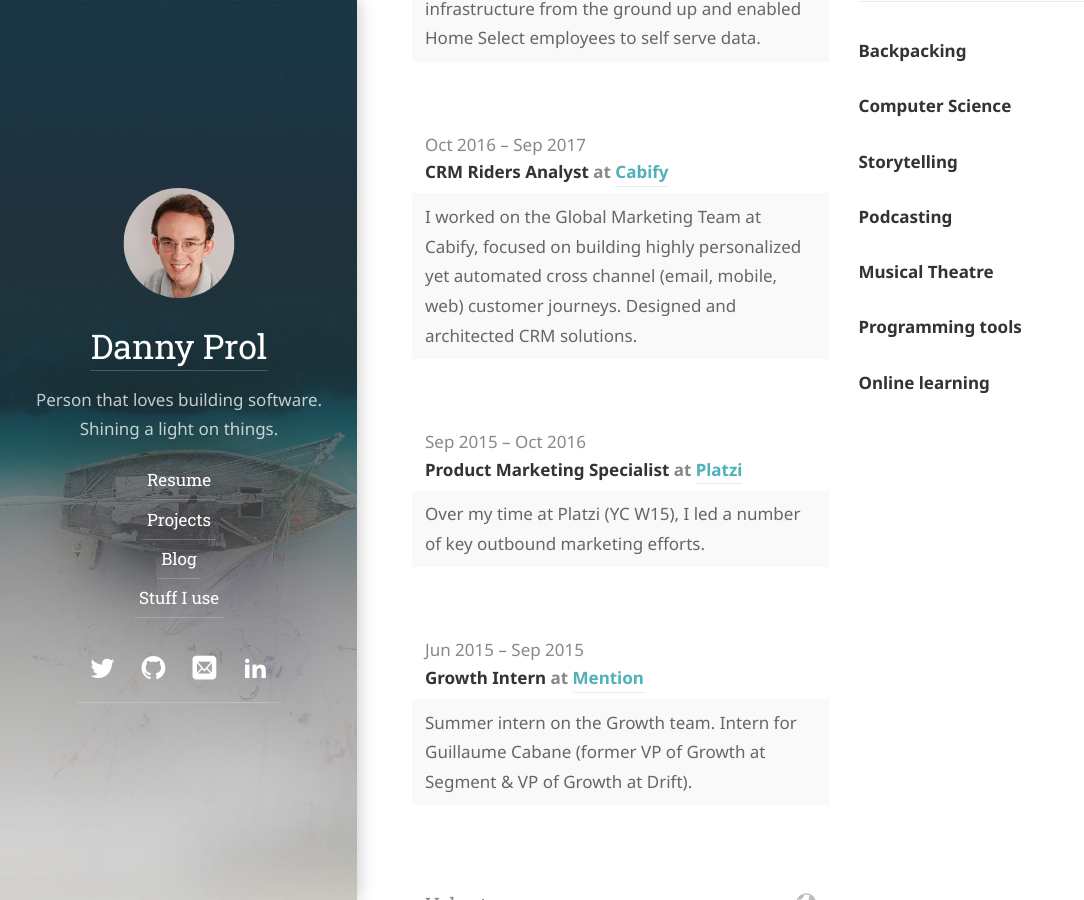
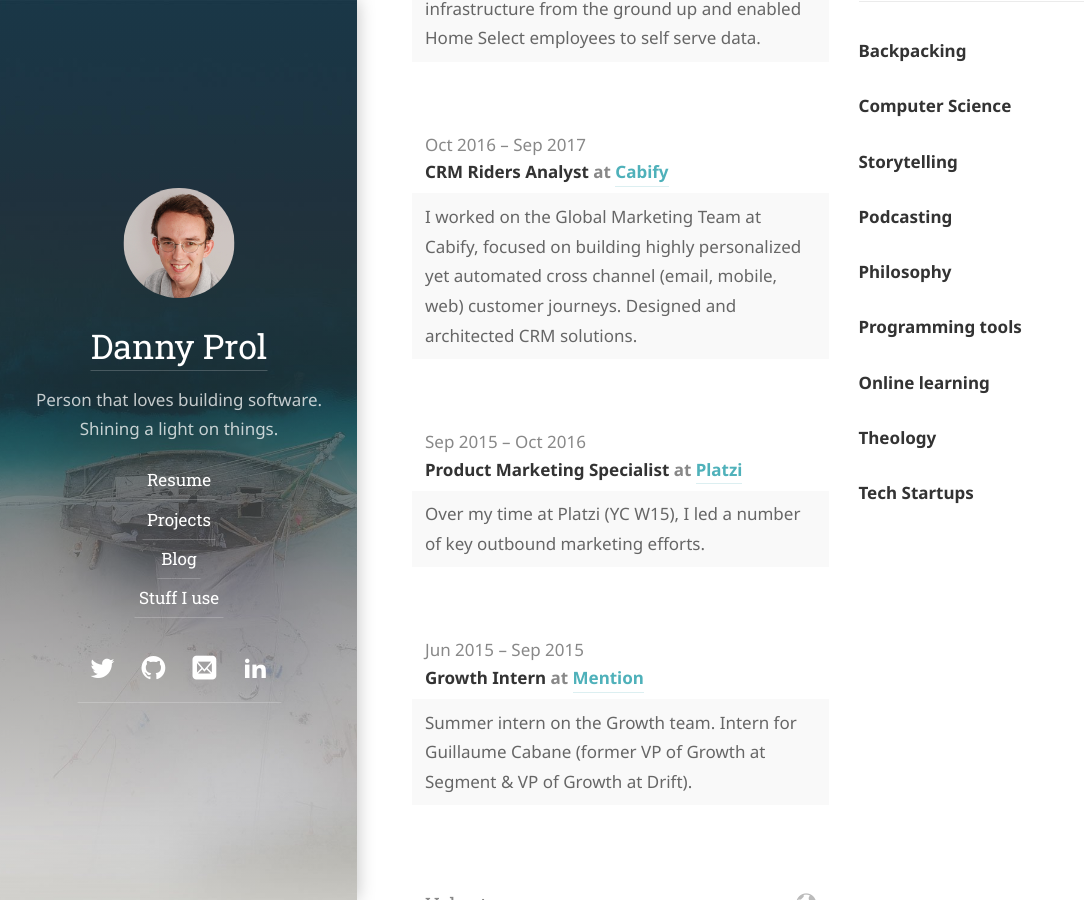
Before and after one commit to dprol/dprol.github.io, a Jekyll site: the page built from resume.md, in a window 1280 px wide and 900 px high, scrolled down 1519 px. Shown: the whole window, without its empty margins (0-1084 px from the left). Built offline with Jekyll 4.4.1, drawn with Linux system fonts in a browser that asks for light colours; some web fonts are replaced.

Commit message:
Update resume.yml

```diff
--- a/_data/resume.yml
+++ b/_data/resume.yml
@@ -132,6 +132,8 @@ interests:
   - name: "Computer Science"
   - name: "Storytelling"
   - name: "Podcasting"
-  - name: "Musical Theatre"
+  - name: "Philosophy"
   - name: "Programming tools"
   - name: "Online learning"
+  - name: "Theology"
+  - name: "Tech Startups"
```
